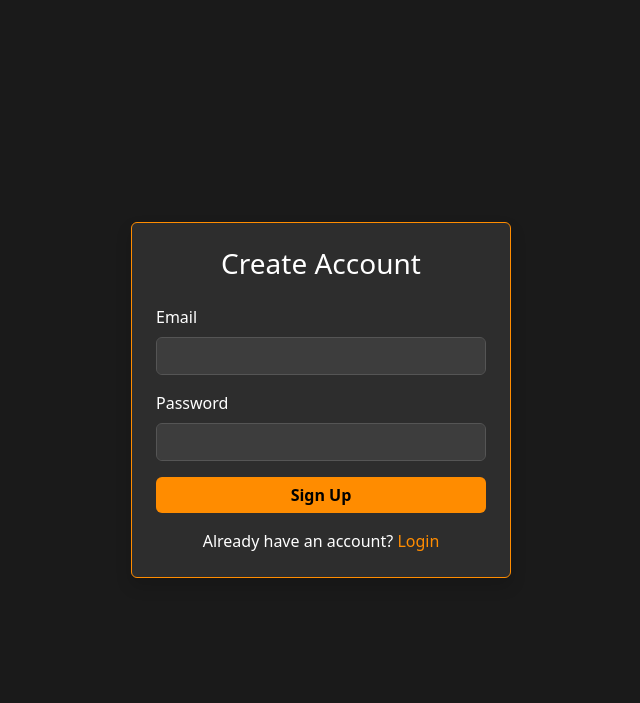
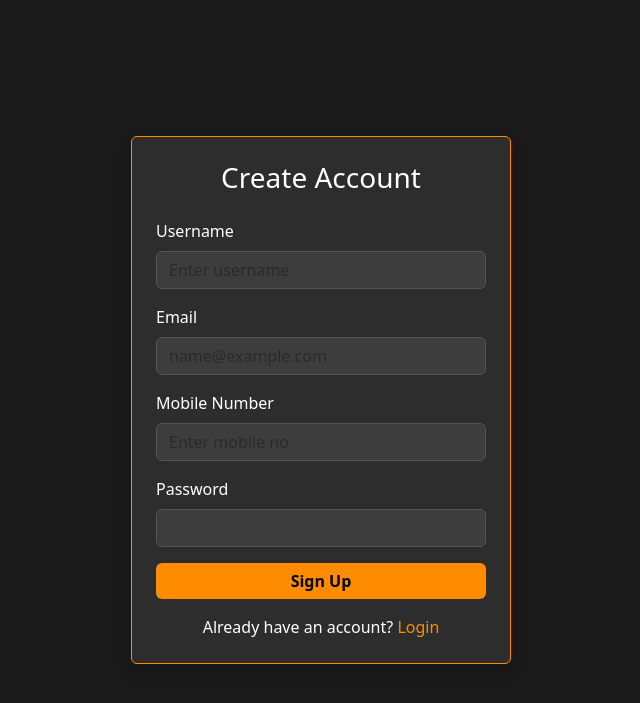
Before and after one commit to agamchugh/agam, a Flask app: page /signup in a window 1280 px wide. Shown: the top 703 px of the page, without its empty margins (319-959 px from the left). Run offline with Flask 3, Linux system fonts and the light colour scheme.

Commit message:
Update signup.html

```diff
--- a/templates/signup.html
+++ b/templates/signup.html
@@ -21,8 +21,16 @@
             <h3 class="text-center mb-4">Create Account</h3>
            <form action="/signup" method="POST">
     <div class="mb-3">
+        <label class="form-label">Username</label>
+        <input type="text" name="username" class="form-control" required placeholder="Enter username">
+    </div>
+    <div class="mb-3">
         <label class="form-label">Email</label>
-                    <input type="email" name="email" class="form-control" required>
+        <input type="email" name="email" class="form-control" required placeholder="name@example.com">
+    </div>
+    <div class="mb-3">
+        <label class="form-label">Mobile Number</label>
+        <input type="tel" name="mobile" class="form-control" required placeholder="Enter mobile no">
     </div>
     <div class="mb-3">
         <label class="form-label">Password</label>
```
Lines whose indentation alone changed are shown as unchanged.
